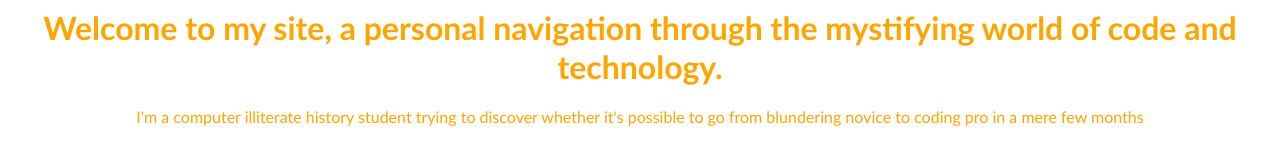
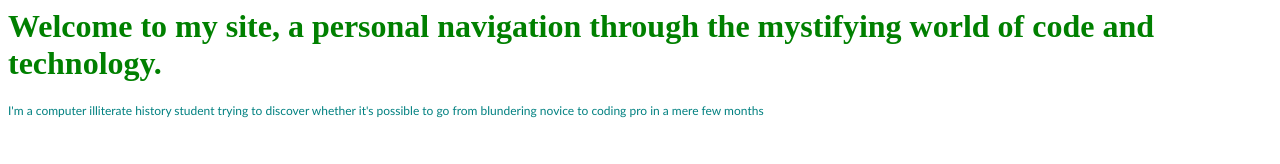
Before and after one commit to samsicle/first_site, a plain HTML site: page index.html in a window 1280 px wide. Drawn offline with Linux system fonts and the light colour scheme.

Commit message:
Made a small change

```diff
--- a/index.html
+++ b/index.html
@@ -3,14 +3,10 @@
 <head>
 	<title>Miss Computed</title>
 	<style>
-	body {
-		text-align: center;
-		font-family: calibri;
-		color: orange;
-	}
-	p }
-	font-size: 18px;
-}
+	h1 {color: green;}
+	p {font-family: 'Calibri';
+font-size: 12px;
+color: teal;}
 </style>
 </head>
 <body>
```
